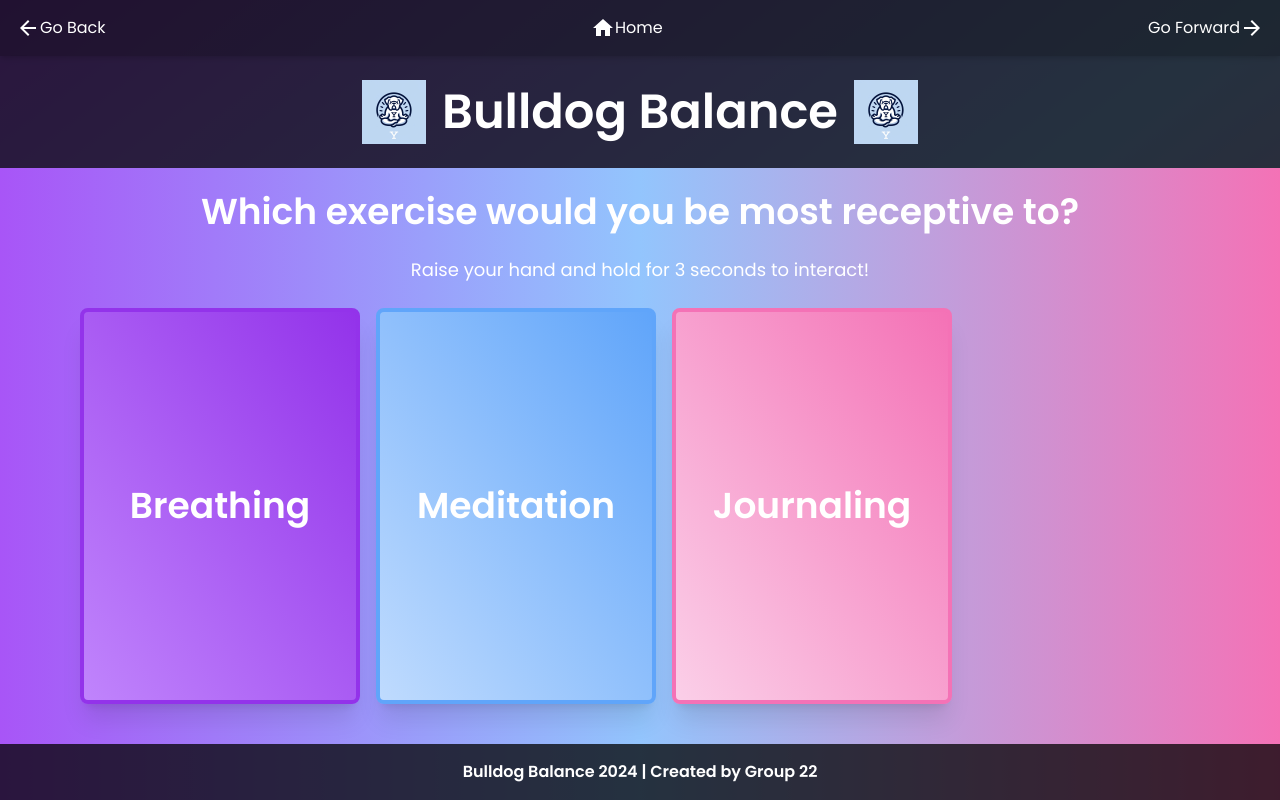
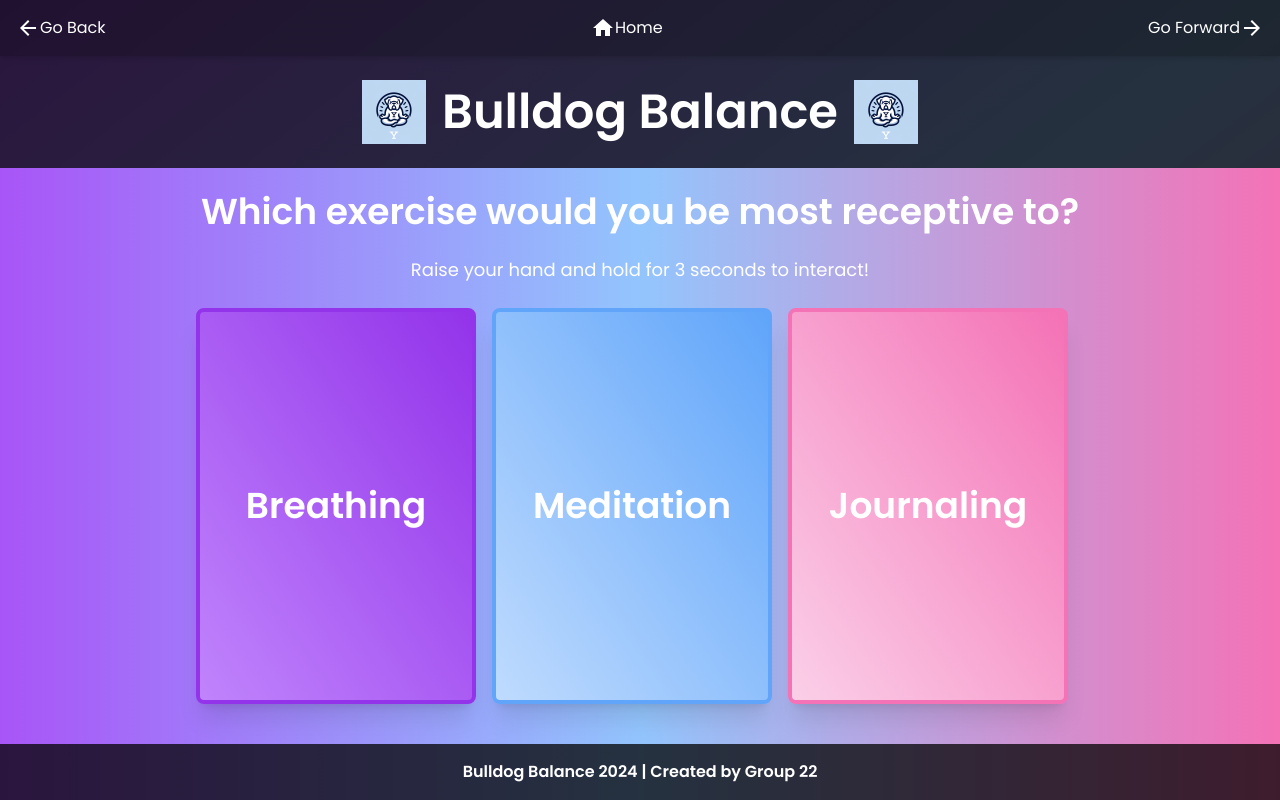
Before and after one commit to davidisinta/mental_health_app, a React (Create React App) app in the folder frontend/mental_health_app/: page /other in a window 1280 px wide. Shown: the top 800 px of the page. Built offline with nearby package versions, Linux system fonts and the light colour scheme.

Commit message:
changes to other

```diff
--- a/frontend/mental_health_app/src/components/Other.js
+++ b/frontend/mental_health_app/src/components/Other.js
@@ -12,7 +12,7 @@ function Other() {
       <div className="mb-6 text-lg text-center">
         Raise your hand and hold for 3 seconds to interact!
       </div>
-      <div className="flex w-full h-full px-20">
+      <div className="flex justify-center w-full h-full px-20">
         <button
           onClick={() => navigate("/angry")}
           className="w-1/4 mr-4 text-4xl font-semibold transition duration-500 ease-in-out transform border-4 border-purple-600 rounded-lg shadow-xl h-3/5 bg-gradient-to-bl hover:scale-105 hover:bg-gradient-to-br from-purple-600 to-purple-400 hover:text-yellow-400 hover:shadow-2xl"
```
